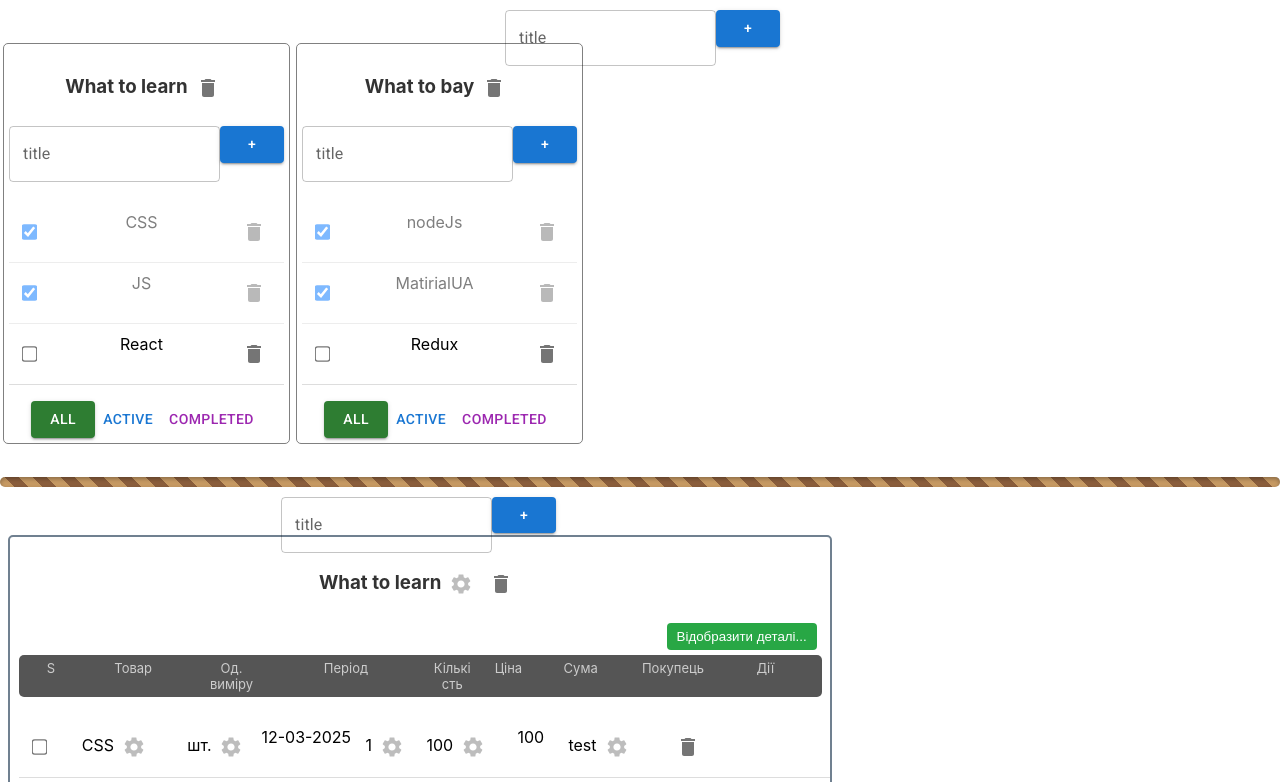
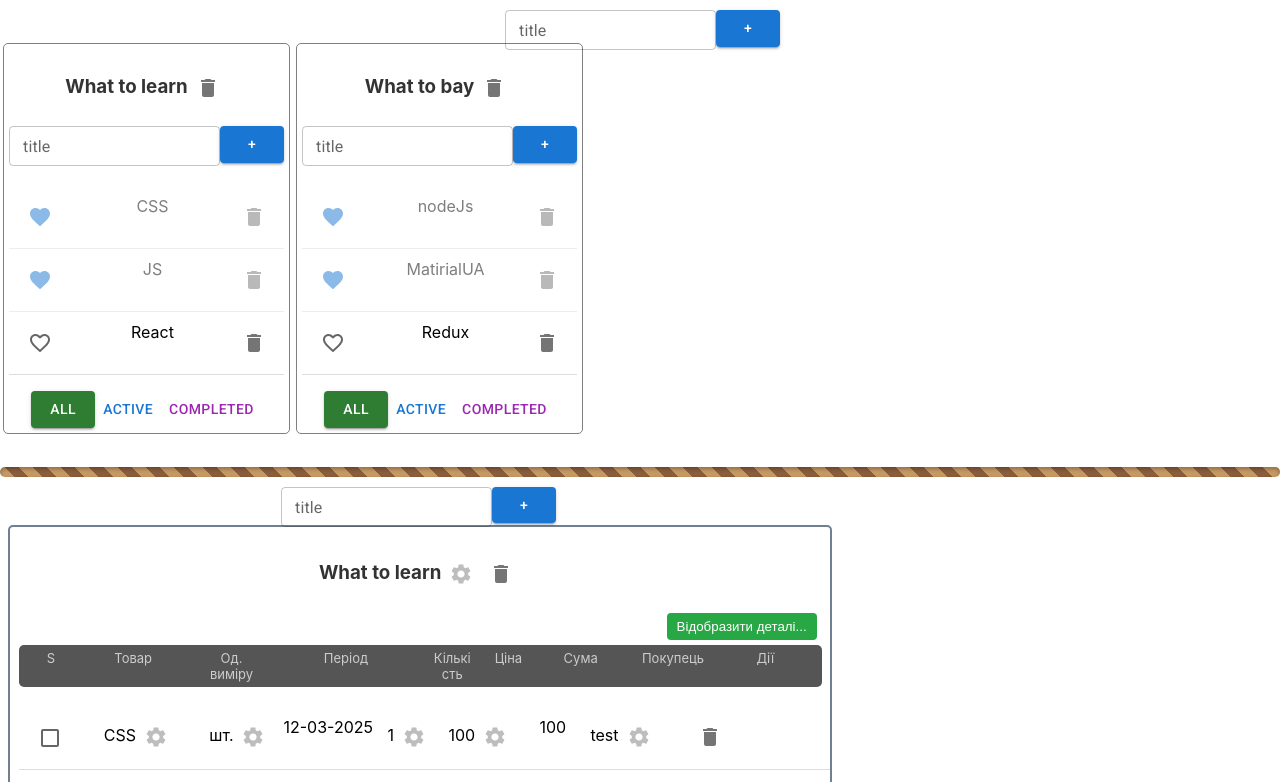
Before and after one commit to IvanSlivenko/todo-list-from-it-camasutra_v_4, a React (Create React App) app in the folder it-incubator/TODOLIST-TS/it-incubator-todolist-ts-video/: page / in a window 1280 px wide. Shown: the top 782 px of the page. Built offline with nearby package versions, Linux system fonts and the light colour scheme.

Commit message:
27-03-2025-14-51

```diff
--- a/it-incubator/TODOLIST-TS/it-incubator-todolist-ts-video/src/AddItemForm.tsx
+++ b/it-incubator/TODOLIST-TS/it-incubator-todolist-ts-video/src/AddItemForm.tsx
@@ -29,7 +29,7 @@ export function AddItemForm(props: AddItemFormPropsType) {
             props.addItem(title)
             setTitle("")
         } else {
-            setError("!!!!!")
+            setError("Поле обов'язкове")
         }
     }
 
@@ -41,6 +41,7 @@ export function AddItemForm(props: AddItemFormPropsType) {
         {/*    onKeyDown={onKeyPressHandler}*/}
         {/*/>*/}
         <TextField
+            size={"small"}
             variant="outlined"
             // title={title}
             label={'title'}
@@ -48,15 +49,17 @@ export function AddItemForm(props: AddItemFormPropsType) {
             value={title}
             onChange={onNewTitleChangeHandler}
             onKeyDown={onKeyPressHandler}
+            error={!!error}
+            helperText={error}
         />
-        {
-            error
-                ?
-                <div className={error ? "error-message" : ""}> Field is requared </div>
-                :
-                null
+        {/*{*/}
+        {/*    error*/}
+        {/*        ?*/}
+        {/*        <div className={error ? "error-message" : ""}> Field is requared </div>*/}
+        {/*        :*/}
+        {/*        null*/}
 
-        }
+        {/*}*/}
         {/*<button onClick={addTask}>+</button>*/}
         <Button
             onClick={addTask}
--- a/it-incubator/TODOLIST-TS/it-incubator-todolist-ts-video/src/AddItemForm_test.tsx
+++ b/it-incubator/TODOLIST-TS/it-incubator-todolist-ts-video/src/AddItemForm_test.tsx
@@ -389,7 +389,6 @@ export function AddItemForm_test(props: AddItemFormPropsType) {
                     type={"number"}
                     size="small"
                     variant="outlined"
-                    // title={title}
                     label={'Cума'}
                     className={error ? "error" : ""}
                     value={newTaskSumm}
--- a/it-incubator/TODOLIST-TS/it-incubator-todolist-ts-video/src/Todolist.tsx
+++ b/it-incubator/TODOLIST-TS/it-incubator-todolist-ts-video/src/Todolist.tsx
@@ -6,7 +6,10 @@ import {EditableSpan} from "./EditableSpan";
 import IconButton from '@mui/material/IconButton';
 import DeleteIcon from '@mui/icons-material/Delete';
 import SettingsIcon from "@mui/icons-material/Settings";
-import { Button } from "@mui/material";
+import {Button} from "@mui/material";
+import Checkbox from '@mui/material/Checkbox';
+import FavoriteBorder from '@mui/icons-material/FavoriteBorder';
+import Favorite from '@mui/icons-material/Favorite';
 
 export type TaskType = {
     id: string,
@@ -94,10 +97,17 @@ export function Todolist(props: TodolistType) {
                             key={t.id}
                             className={t.isDone === true ? "is-done" : ""}
                         >
-                            <input
-                                type="checkbox"
+                            {/*<input*/}
+                            {/*    type="checkbox"*/}
+                            {/*    checked={t.isDone}*/}
+                            {/*    onChange={onChangeStatusHandler}*/}
+                            {/*/>*/}
+
+                            <Checkbox
                                 checked={t.isDone}
                                 onChange={onChangeStatusHandler}
+                                icon={<FavoriteBorder/>}
+                                checkedIcon={<Favorite/>}
                             />
                             <EditableSpan title={t.title} onChange={onChangeTitleHandler}/>
                             {/*<button onClick={onRemoveHandler}>x</button>*/}
--- a/it-incubator/TODOLIST-TS/it-incubator-todolist-ts-video/src/Todolist_test.css
+++ b/it-incubator/TODOLIST-TS/it-incubator-todolist-ts-video/src/Todolist_test.css
@@ -37,6 +37,9 @@ button:hover {
     border-radius: 4px;
     cursor: pointer;
     align-items: center;
+    justify-content: center;
+    margin-right: auto;
+    margin-left: auto;
     /*margin-bottom: 10px;*/
 }
 
@@ -167,12 +170,14 @@ h3 {
 .input-Mit-Label-Midle {
     display: inline-flex;
     flex-direction: row;
-    justify-content: flex-end;
+    justify-content: space-between;
     align-items: center;
-    width: 100%;
+    width: 40%;
     height: 45px;
     padding-right: 0;
     padding-left: 0.5%;
+    padding-bottom: 0.5%;
+    padding-top: 1%;
     border-bottom: 2px solid grey;
     /*background-color: #c79a63;*/
 
--- a/it-incubator/TODOLIST-TS/it-incubator-todolist-ts-video/src/Todolist_test.tsx
+++ b/it-incubator/TODOLIST-TS/it-incubator-todolist-ts-video/src/Todolist_test.tsx
@@ -17,6 +17,11 @@ import {
 import IconButton from '@mui/material/IconButton';
 import DeleteIcon from '@mui/icons-material/Delete';
 import { Button } from "@mui/material";
+import FavoriteBorder from "@mui/icons-material/FavoriteBorder";
+import Favorite from "@mui/icons-material/Favorite";
+import Checkbox from "@mui/material/Checkbox";
+import BookmarkBorderIcon from '@mui/icons-material/BookmarkBorder';
+import BookmarkIcon from '@mui/icons-material/Bookmark';
 
 
 export type TaskTypeTest = {
@@ -175,11 +180,21 @@ export function Todolist_test(props: TodolistType) {
                                 "table-string"
                             }
                             key={t.id}>
-                            <input
-                                className="span-cheked"
-                                type="checkbox"
+                            {/*<input*/}
+                            {/*    className="span-cheked"*/}
+                            {/*    type="checkbox"*/}
+                            {/*    checked={t.isDone}*/}
+                            {/*    onChange={onChangeHandler}*/}
+                            {/*/>*/}
+                            <Checkbox
                                 checked={t.isDone}
                                 onChange={onChangeHandler}
+                                // icon={<FavoriteBorder/>}
+                                // checkedIcon={<Favorite/>}
+                                // icon={<BookmarkBorderIcon />}
+                                // checkedIcon={<BookmarkIcon />}
+                                defaultChecked
+                                color="success"
                             />
 
                             <EditableSpan_test title={t.title} onChange={onChangeTitleHandler}/>
```
Also changed, not shown: 1 other file (tests, documents, lock files or other folders).
